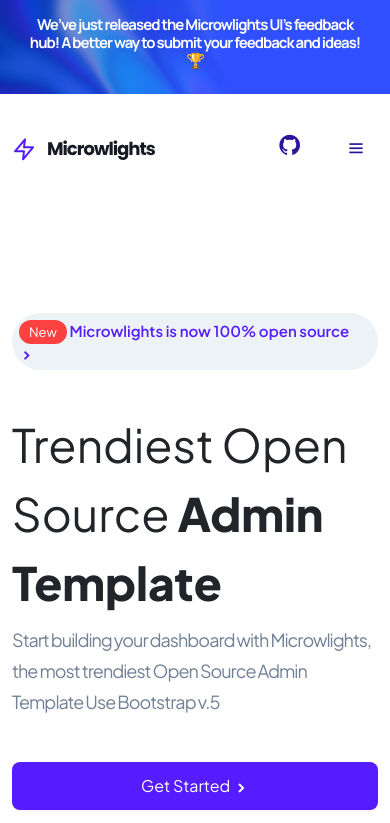
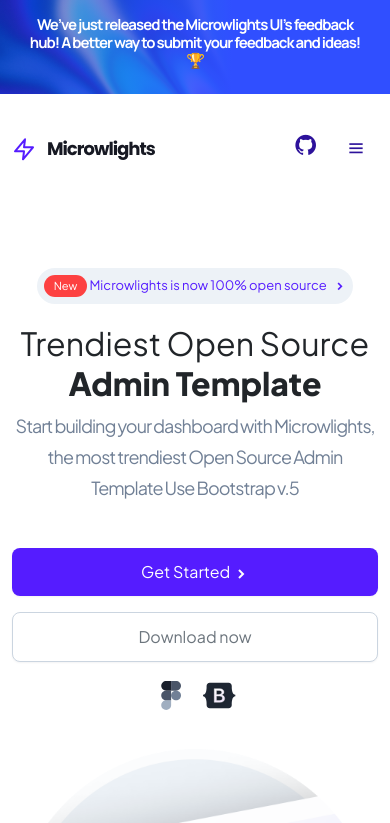
Before and after one commit to designwitharifin/microlight-landingpage, a plain HTML site: page index.html in a window 390 px wide. Shown: the top 823 px of the page. Drawn offline with nearby package versions, Linux system fonts and the light colour scheme.

Commit message:
responsive layout

```diff
--- a/assets/css/microlight.css
+++ b/assets/css/microlight.css
@@ -300,8 +300,7 @@
 section.hero .text-hero h1 {
     font-size: 46px;
     font-weight: 400;
-    font-size: 46px;
-    line-height: var(--secondary-900);
+    line-height: 58px;
 }
 
 section.hero .text-hero span {
@@ -607,8 +606,35 @@
     }
 
     /* 👉 Hero Section */
+
+    section.hero {
+        text-align: center;
+    }
+
+    .hero .badge.text-bg-danger {
+        font-size: 11px;
+        line-height: 14px;
+    }
+
+    section.hero .text-hero {
+        padding: 0;
+    }
+
     section.hero .p-hero {
         margin-left: 0 !important;
+    }
+
+    .hero .headline {
+        font-size: 13px;
+        margin-bottom: 19px;
+        font-weight: 500;
+        line-height: 16px;
+        transition: all 0.5s;
+    }
+
+    section.hero .text-hero h1 {
+        font-size: 32px;
+        line-height: 40px;
     }
 
     /* 👉 Info Section */
--- a/index.html
+++ b/index.html
@@ -35,7 +35,7 @@
             <div class="form-check form-switch mode-switch order-lg-1">
                 <div class="line"></div>
             </div>
-            <div class="form-check form-switch mode-switch order-lg-2 me-3 me-lg-4 ms-auto" data-bs-toggle="mode">
+            <div class="form-check form-switch mode-switch order-lg-2 me-lg-4 ms-auto" data-bs-toggle="mode">
                 <a href="https://github.com/designwitharifin/microlight" target="_blank">
                     <i class='bx bxl-github bx-sm pe-3'></i>
                 </a>
```
